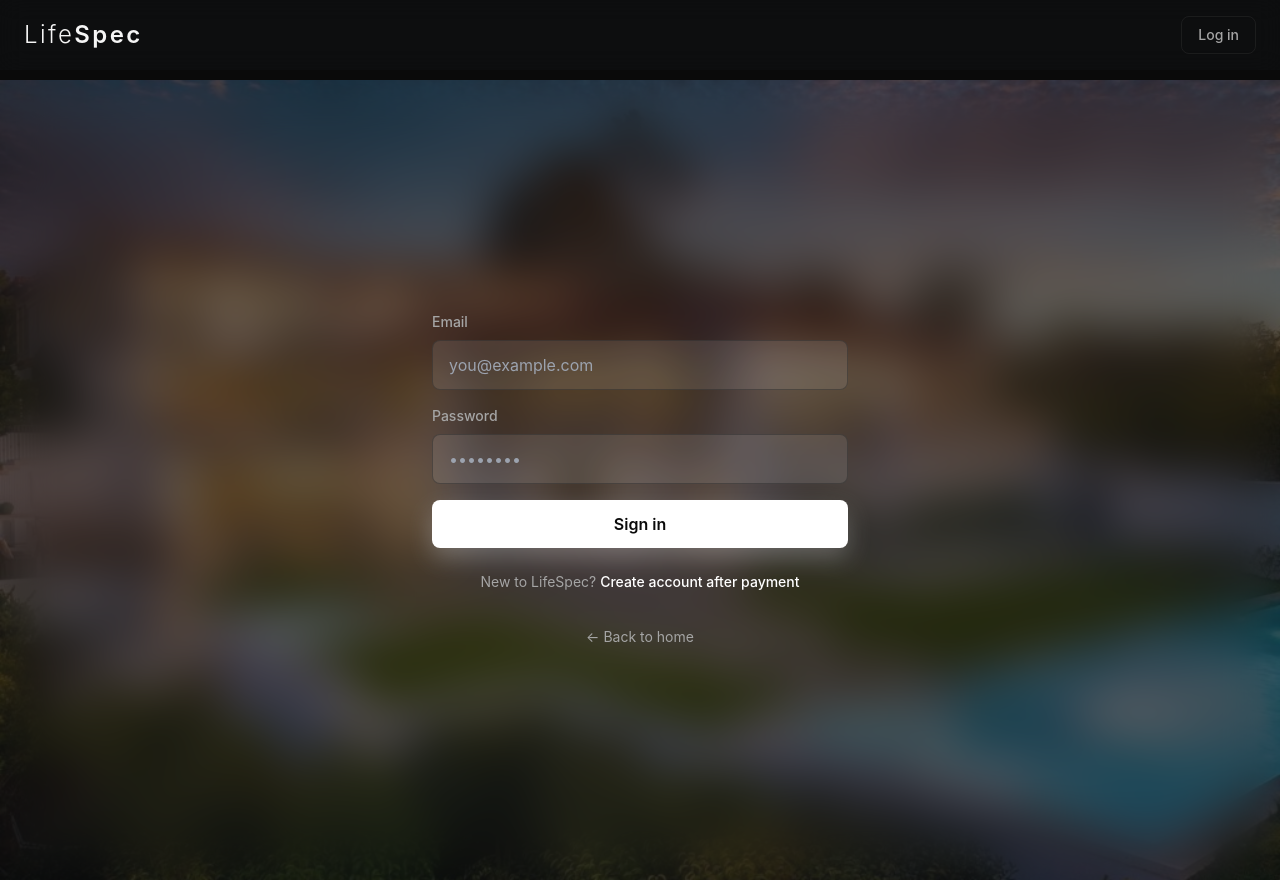
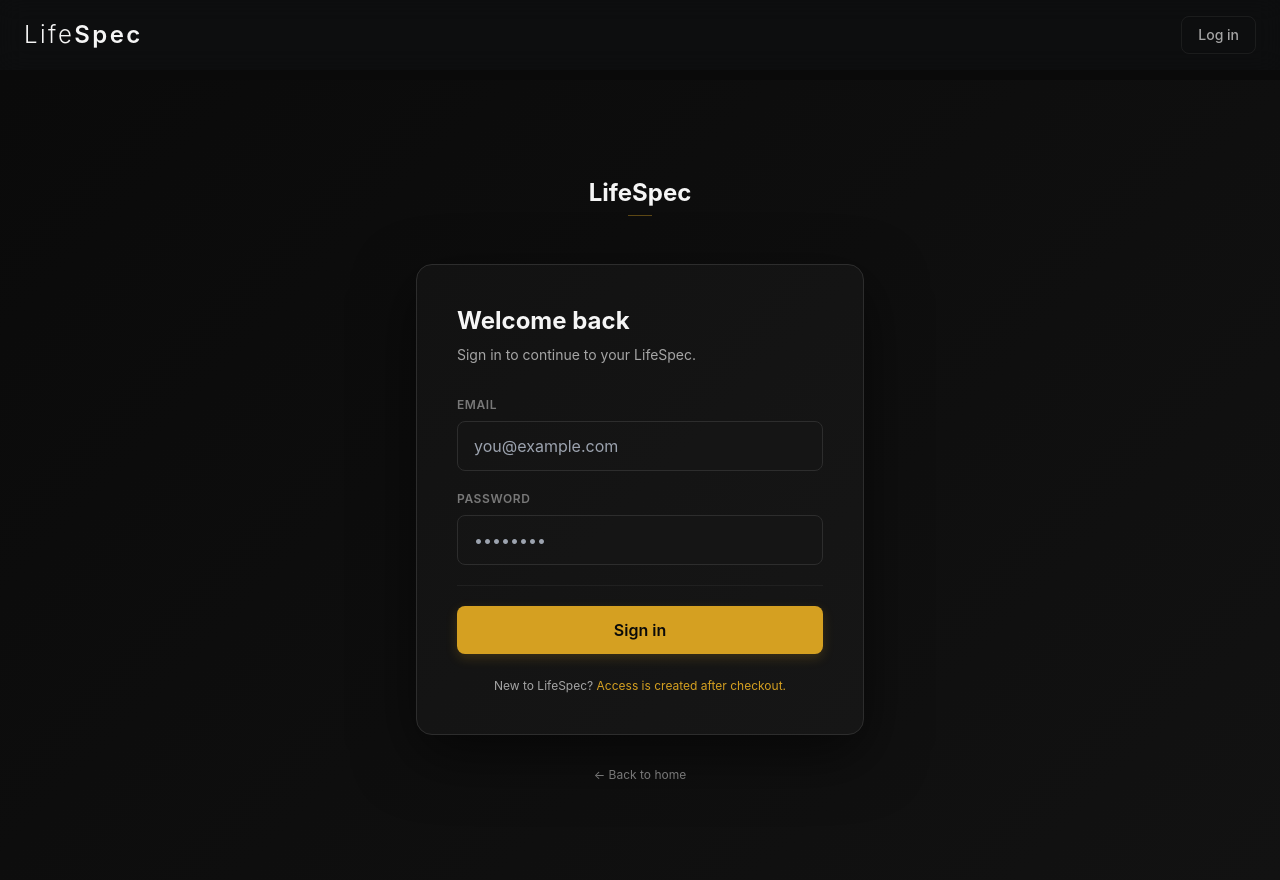
Before and after one commit to Viperisacoder/lifespec, a Next.js app: page /login in a window 1280 px wide. Built offline with nearby package versions, Linux system fonts and the light colour scheme; no server answers.

Commit message:
Redesign Login page with premium dark aesthetic - centered card layout, removed background image, refined inputs with gold focus states, improved copy

```diff
--- a/app/login/page.tsx
+++ b/app/login/page.tsx
@@ -62,98 +62,196 @@ export default function LoginPage() {
 
   return (
     <div
-      className="min-h-screen bg-cover bg-center relative flex items-center justify-center"
+      className="min-h-screen flex flex-col items-center justify-center px-4 py-8"
       style={{
-        backgroundImage: 'url(/login.jpeg)',
+        backgroundColor: 'rgb(var(--bg))',
+        backgroundImage: 'linear-gradient(135deg, rgb(var(--bg)) 0%, rgb(var(--panel)) 100%)',
       }}
     >
-      {/* Blurred background overlay */}
-      <div className="absolute inset-0 backdrop-blur-xl" style={{ backgroundColor: 'rgba(14, 15, 17, 0.6)' }} />
+      <style>{`
+        @keyframes fadeInUp {
+          from {
+            opacity: 0;
+            transform: translateY(8px);
+          }
+          to {
+            opacity: 1;
+            transform: translateY(0);
+          }
+        }
+        .login-card {
+          animation: fadeInUp 0.5s ease-out;
+        }
+      `}</style>
 
-      {/* Content */}
-      <div className="relative z-10 w-full max-w-md px-4">
-        <form onSubmit={handleSubmit} className="space-y-4">
+      {/* Brand Header */}
+      <div className="mb-12 text-center">
+        <h1 className="text-2xl font-bold" style={{ color: 'rgb(var(--text))' }}>
+          LifeSpec
+          <span
+            style={{
+              display: 'block',
+              width: '24px',
+              height: '1px',
+              backgroundColor: 'rgb(var(--gold))',
+              opacity: 0.4,
+              margin: '6px auto 0',
+            }}
+          />
+        </h1>
+      </div>
+
+      {/* Login Card */}
+      <div
+        className="login-card w-full max-w-md rounded-2xl border p-8 md:p-10"
+        style={{
+          backgroundColor: `rgb(var(--panel) / 0.8)`,
+          borderColor: 'rgb(var(--border))',
+          boxShadow: 'var(--shadow)',
+          backgroundImage: `linear-gradient(135deg, rgb(var(--panel)) 0%, rgb(var(--panel-2)) 100%)`,
+        }}
+      >
+        {/* Title */}
+        <h2 className="text-2xl font-bold mb-2" style={{ color: 'rgb(var(--text))' }}>
+          Welcome back
+        </h2>
+        <p className="text-sm mb-8" style={{ color: 'rgb(var(--muted))' }}>
+          Sign in to continue to your LifeSpec.
+        </p>
+
+        {/* Error Message */}
         {error && (
-            <div className="p-3 rounded-lg text-sm" style={{ backgroundColor: 'rgba(239, 68, 68, 0.1)', borderColor: 'rgba(239, 68, 68, 0.3)', color: '#ef4444', border: '1px solid' }}>
+          <div
+            className="p-4 rounded-lg text-sm mb-6 border"
+            style={{
+              backgroundColor: 'rgba(239, 68, 68, 0.1)',
+              borderColor: 'rgba(239, 68, 68, 0.3)',
+              color: '#ef4444',
+            }}
+          >
             {error}
           </div>
         )}
 
+        {/* Form */}
+        <form onSubmit={handleSubmit} className="space-y-5">
+          {/* Email Input */}
           <div>
-            <label className="block text-sm font-medium mb-2" style={{ color: 'var(--text-secondary)' }}>Email</label>
+            <label className="block text-xs font-semibold uppercase tracking-wider mb-2" style={{ color: 'rgb(var(--muted-2))' }}>
+              Email
+            </label>
             <input
               type="email"
               value={email}
               onChange={(e) => setEmail(e.target.value)}
-              className="w-full px-4 py-3 border rounded-lg focus:outline-none focus:ring-2 transition-all"
+              className="w-full px-4 py-3 rounded-lg border transition-all duration-300 focus:outline-none"
               style={{
-                backgroundColor: 'rgba(255, 255, 255, 0.1)',
-                borderColor: 'var(--border-color)',
-                color: 'white',
+                backgroundColor: `rgb(var(--panel-2) / 0.5)`,
+                borderColor: 'rgb(var(--border))',
+                color: 'rgb(var(--text))',
+              }}
+              onFocus={(e) => {
+                e.currentTarget.style.borderColor = 'rgb(var(--gold))';
+                e.currentTarget.style.boxShadow = '0 0 0 3px rgba(213, 160, 33, 0.1)';
+              }}
+              onBlur={(e) => {
+                e.currentTarget.style.borderColor = 'rgb(var(--border))';
+                e.currentTarget.style.boxShadow = 'none';
               }}
               placeholder="you@example.com"
               required
             />
           </div>
 
+          {/* Password Input */}
           <div>
-            <label className="block text-sm font-medium mb-2" style={{ color: 'var(--text-secondary)' }}>Password</label>
+            <label className="block text-xs font-semibold uppercase tracking-wider mb-2" style={{ color: 'rgb(var(--muted-2))' }}>
+              Password
+            </label>
             <input
               type="password"
               value={password}
               onChange={(e) => setPassword(e.target.value)}
-              className="w-full px-4 py-3 border rounded-lg focus:outline-none focus:ring-2 transition-all"
+              className="w-full px-4 py-3 rounded-lg border transition-all duration-300 focus:outline-none"
               style={{
-                backgroundColor: 'rgba(255, 255, 255, 0.1)',
-                borderColor: 'var(--border-color)',
-                color: 'white',
+                backgroundColor: `rgb(var(--panel-2) / 0.5)`,
+                borderColor: 'rgb(var(--border))',
+                color: 'rgb(var(--text))',
+              }}
+              onFocus={(e) => {
+                e.currentTarget.style.borderColor = 'rgb(var(--gold))';
+                e.currentTarget.style.boxShadow = '0 0 0 3px rgba(213, 160, 33, 0.1)';
+              }}
+              onBlur={(e) => {
+                e.currentTarget.style.borderColor = 'rgb(var(--border))';
+                e.currentTarget.style.boxShadow = 'none';
               }}
               placeholder="••••••••"
               required
             />
           </div>
 
+          {/* Divider */}
+          <div
+            style={{
+              height: '1px',
+              backgroundColor: 'rgb(var(--border))',
+              opacity: 0.5,
+            }}
+          />
+
+          {/* Sign In Button */}
           <button
             type="submit"
             disabled={loading}
-            className="w-full px-4 py-3 font-semibold rounded-lg transition-all duration-300 disabled:opacity-50 disabled:cursor-not-allowed"
+            className="w-full px-4 py-3 font-semibold rounded-lg transition-all duration-300 focus:outline-none focus:ring-2 focus:ring-offset-2"
             style={{
-              backgroundColor: 'var(--white)',
-              color: 'var(--bg-primary)',
-              boxShadow: '0 10px 25px rgba(255, 255, 255, 0.25)',
+              backgroundColor: 'rgb(var(--gold))',
+              color: 'rgb(var(--bg))',
+              boxShadow: '0 4px 12px rgba(213, 160, 33, 0.2)',
+              opacity: loading ? 0.7 : 1,
+              cursor: loading ? 'not-allowed' : 'pointer',
+            }}
+            onMouseEnter={(e) => {
+              if (!loading) {
+                e.currentTarget.style.boxShadow = '0 8px 24px rgba(213, 160, 33, 0.35)';
+                e.currentTarget.style.transform = 'translateY(-2px)';
+              }
+            }}
+            onMouseLeave={(e) => {
+              e.currentTarget.style.boxShadow = '0 4px 12px rgba(213, 160, 33, 0.2)';
+              e.currentTarget.style.transform = 'translateY(0)';
             }}
           >
             {loading ? 'Signing in...' : 'Sign in'}
           </button>
         </form>
 
-        <div className="mt-6 text-center">
-          <p className="text-sm" style={{ color: 'var(--text-secondary)' }}>
+        {/* Secondary Text */}
+        <p className="text-xs mt-6 text-center" style={{ color: 'rgb(var(--muted))' }}>
           New to LifeSpec?{' '}
           <button
             onClick={() => router.push('/redeem')}
-              className="font-medium transition-colors"
-              style={{ color: 'var(--white)' }}
-              onMouseEnter={(e) => (e.currentTarget.style.color = 'var(--white)')}
-              onMouseLeave={(e) => (e.currentTarget.style.color = 'var(--white)')}
+            className="transition-colors"
+            style={{ color: 'rgb(var(--gold))' }}
+            onMouseEnter={(e) => (e.currentTarget.style.opacity = '0.8')}
+            onMouseLeave={(e) => (e.currentTarget.style.opacity = '1')}
           >
-              Create account after payment
+            Access is created after checkout.
           </button>
         </p>
       </div>
 
-        <div className="mt-8 text-center">
+      {/* Back Link */}
       <button
         onClick={() => router.push('/')}
-            className="text-sm transition-colors"
-            style={{ color: 'var(--text-secondary)' }}
-            onMouseEnter={(e) => (e.currentTarget.style.color = 'var(--text-primary)')}
-            onMouseLeave={(e) => (e.currentTarget.style.color = 'var(--text-secondary)')}
+        className="mt-8 text-xs transition-colors"
+        style={{ color: 'rgb(var(--muted-2))' }}
+        onMouseEnter={(e) => (e.currentTarget.style.color = 'rgb(var(--muted))')}
+        onMouseLeave={(e) => (e.currentTarget.style.color = 'rgb(var(--muted-2))')}
       >
         ← Back to home
       </button>
     </div>
-      </div>
-    </div>
   );
 }
```
Lines whose indentation alone changed are shown as unchanged.
